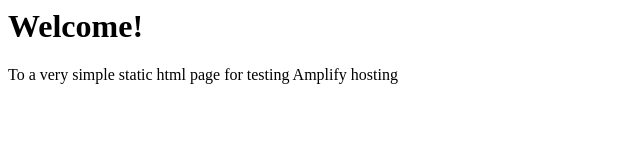
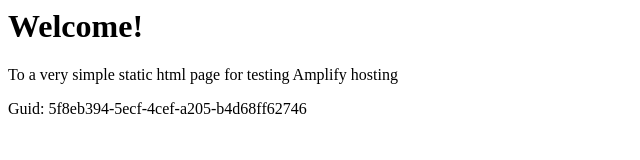
Before and after one commit to aws-aemilia-lhr/Github-PR-Commit-Integration-Test-DoNotTouch-v0-preprod-eu-west-2, a website: page src/index.html in a window 1280 px wide. Shown: the whole page, without its empty margins (0-640 px from the left). Drawn offline with Linux system fonts and the light colour scheme.

Commit message:
commit from integ tests

```diff
--- a/src/index.html
+++ b/src/index.html
@@ -1,3 +1,5 @@
+
+
 <html lang="en">
 
 <head>
@@ -10,6 +12,6 @@
 <body>
     <h1>Welcome!</h1>
     <p>To a very simple static html page for testing Amplify hosting</p>
-</body>
+    <p>Guid: 5f8eb394-5ecf-4cef-a205-b4d68ff62746</p></body>
 
 </html>
```
